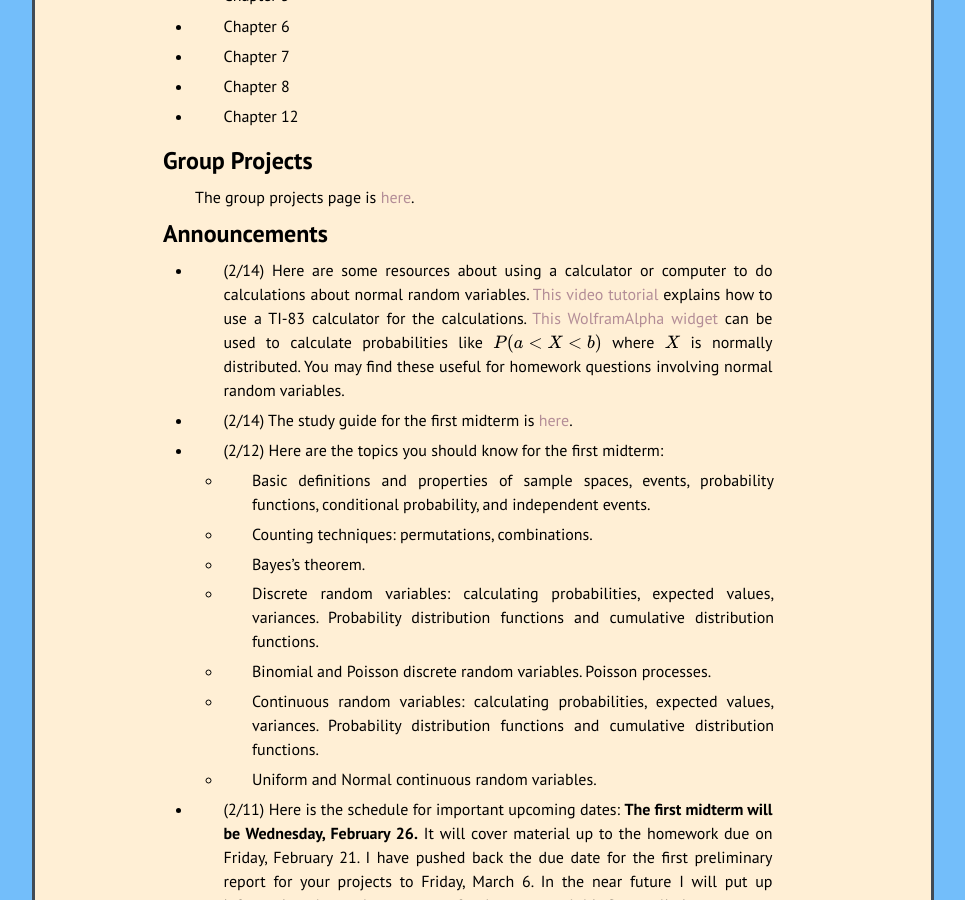
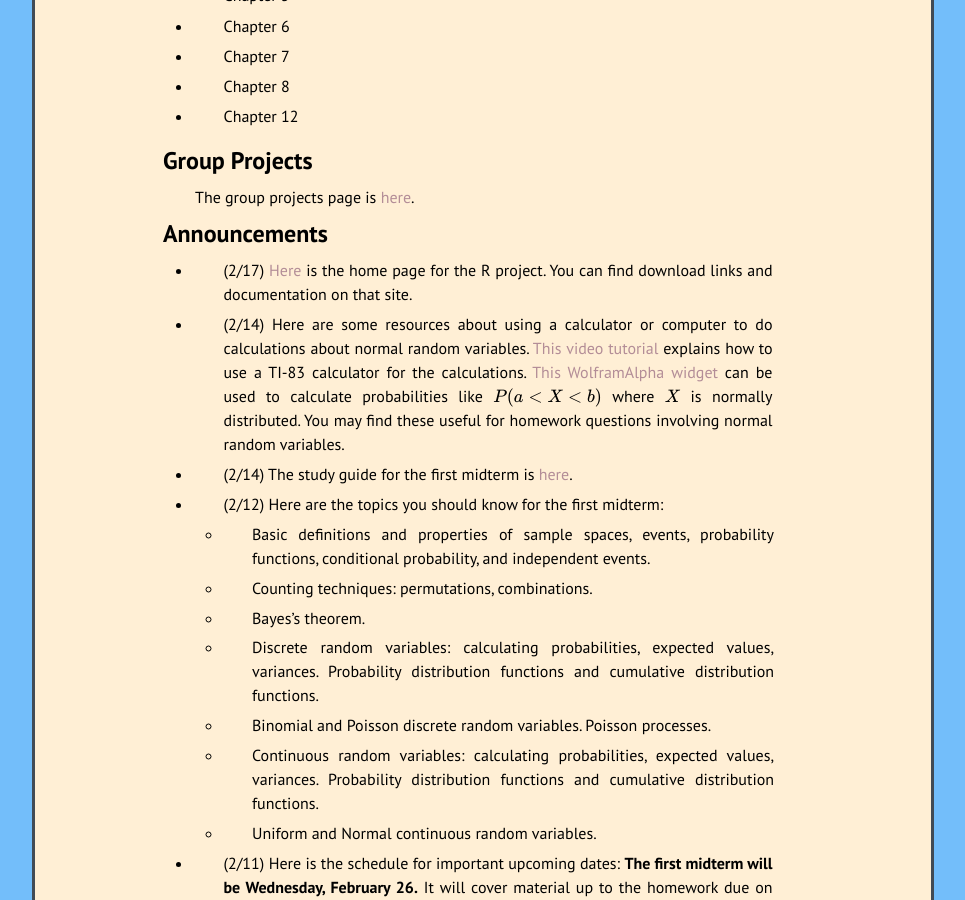
Before and after one commit to kamerynjw/kamerynjw.github.io, a Jekyll site: the page built from teaching/2020/math372.md, in a window 1280 px wide and 900 px high, scrolled down 493 px. Shown: the whole window, without its empty margins (157-1122 px from the left). Built offline with Jekyll 4.4.1, drawn with Linux system fonts in a browser that asks for light colours; nearby versions of some CDN libraries; formulas are drawn with MathJax 3.

Commit message:
added link to R resources

```diff
--- a/teaching/2020/math372.md
+++ b/teaching/2020/math372.md
@@ -38,6 +38,8 @@ The group projects page is [here]({{ page.url }}group-project/).
 
 Announcements
 -------------
+
+* (2/17) [Here](https://www.r-project.org/) is the home page for the R project. You can find download links and documentation on that site.
 
 * (2/14) Here are some resources about using a calculator or computer to do calculations about normal random variables. [This video tutorial](https://www.youtube.com/watch?v=6kPmX3nNlyw) explains how to use a TI-83 calculator for the calculations. [This WolframAlpha widget](https://www.wolframalpha.com/widgets/gallery/view.jsp?id=98b17f068d5d9b7668e19fb8ae470841) can be used to calculate probabilities like $P(a < X  < b)$ where $X$ is normally distributed. You may find these useful for homework questions involving normal random variables.
 
```
